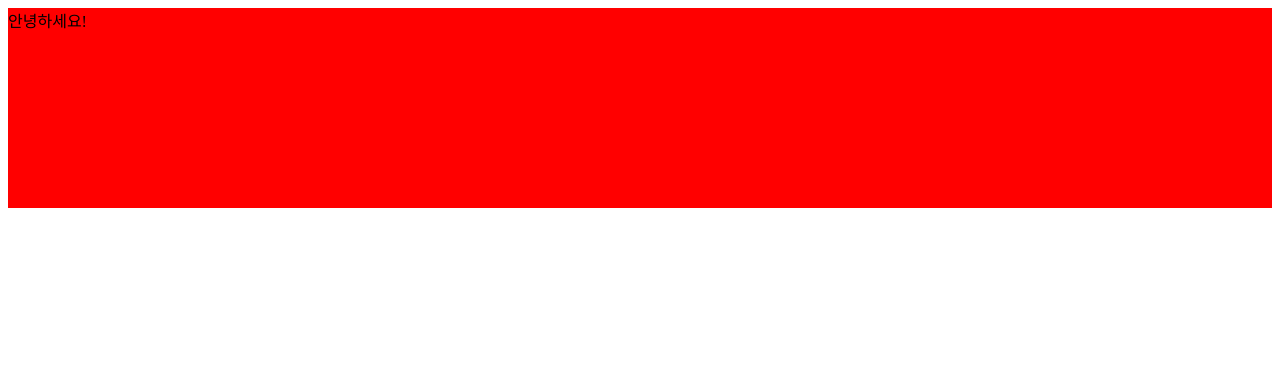
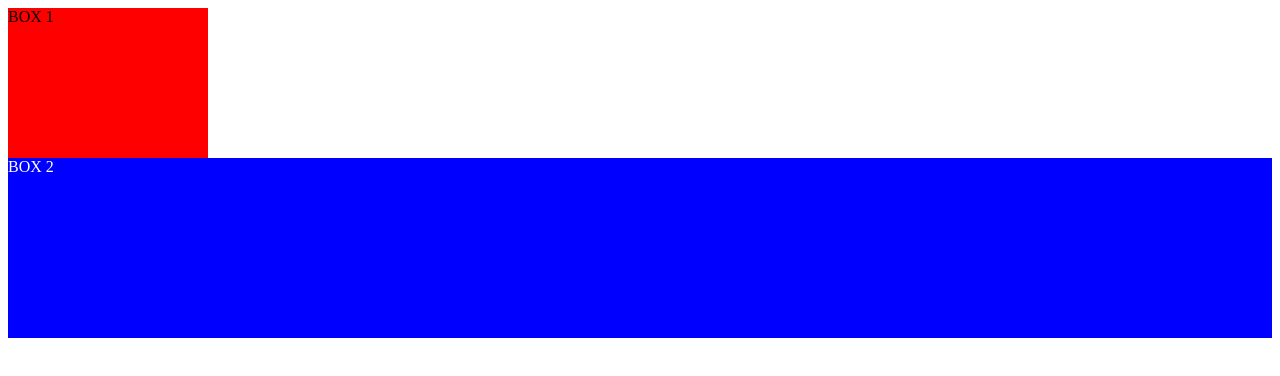
Before and after one commit to syb8200/Test, a plain HTML site: page css 연습/sub.html in a window 1280 px wide. Drawn offline with Linux system fonts and the light colour scheme.

Commit message:
css 속성 예제 실습

```diff
--- a/css 연습/main.css
+++ b/css 연습/main.css
@@ -1,6 +1,13 @@
-.box{
-    widows: 300px;
-    height: 200px;
-    background-color: red;
-    font-size: 16px;
+.box1{
+    width: 200px;
+    height: 150px;
+    background: red;
+
 }
+.box2{
+    width: 250dpx;
+    height: 180px;
+    background-color: blue;
+    color: white;
+
+}
--- a/css 연습/sub.html
+++ b/css 연습/sub.html
@@ -6,6 +6,7 @@
     <link rel="stylesheet" href="./main.css">
 </head>
 <body>
-    <div class="box">안녕하세요!</div>
+    <div class="box1">BOX 1</div>
+    <div class="box2">BOX 2</div>
 </body>
 </html>
```
